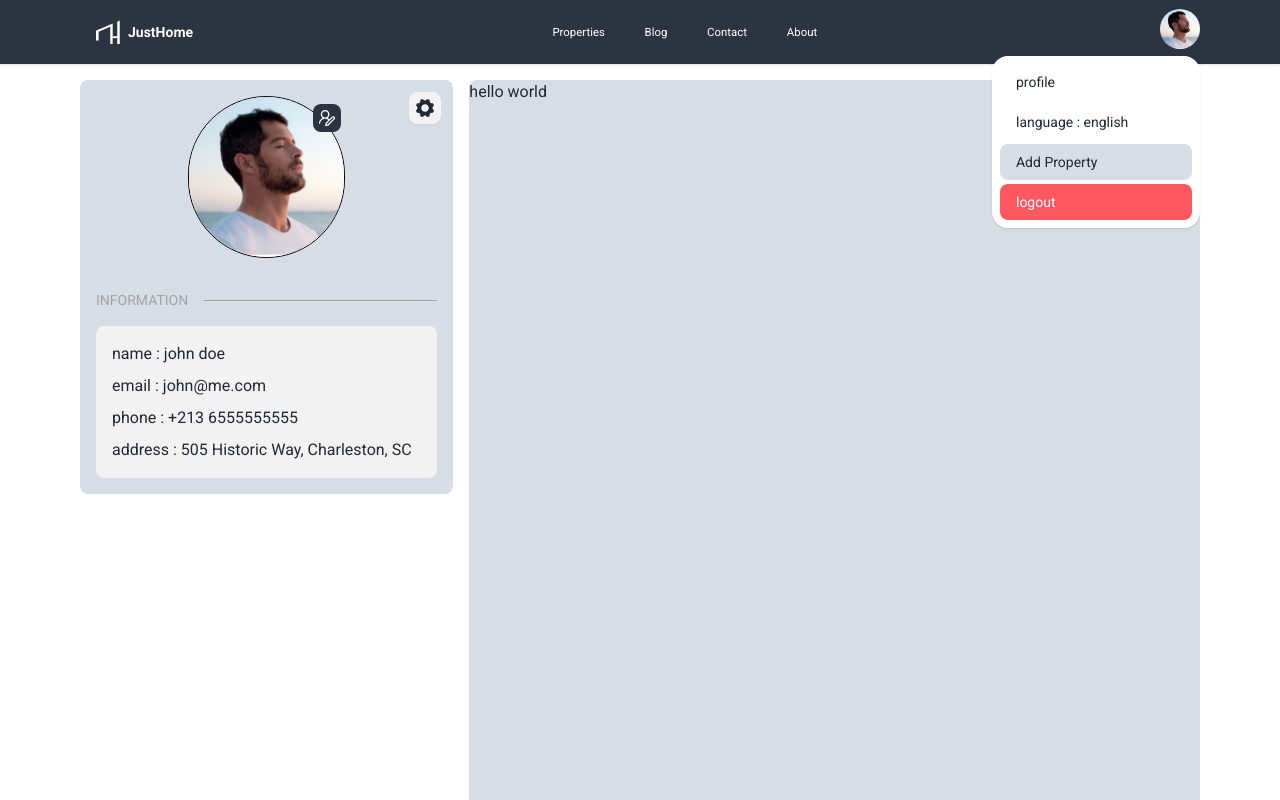
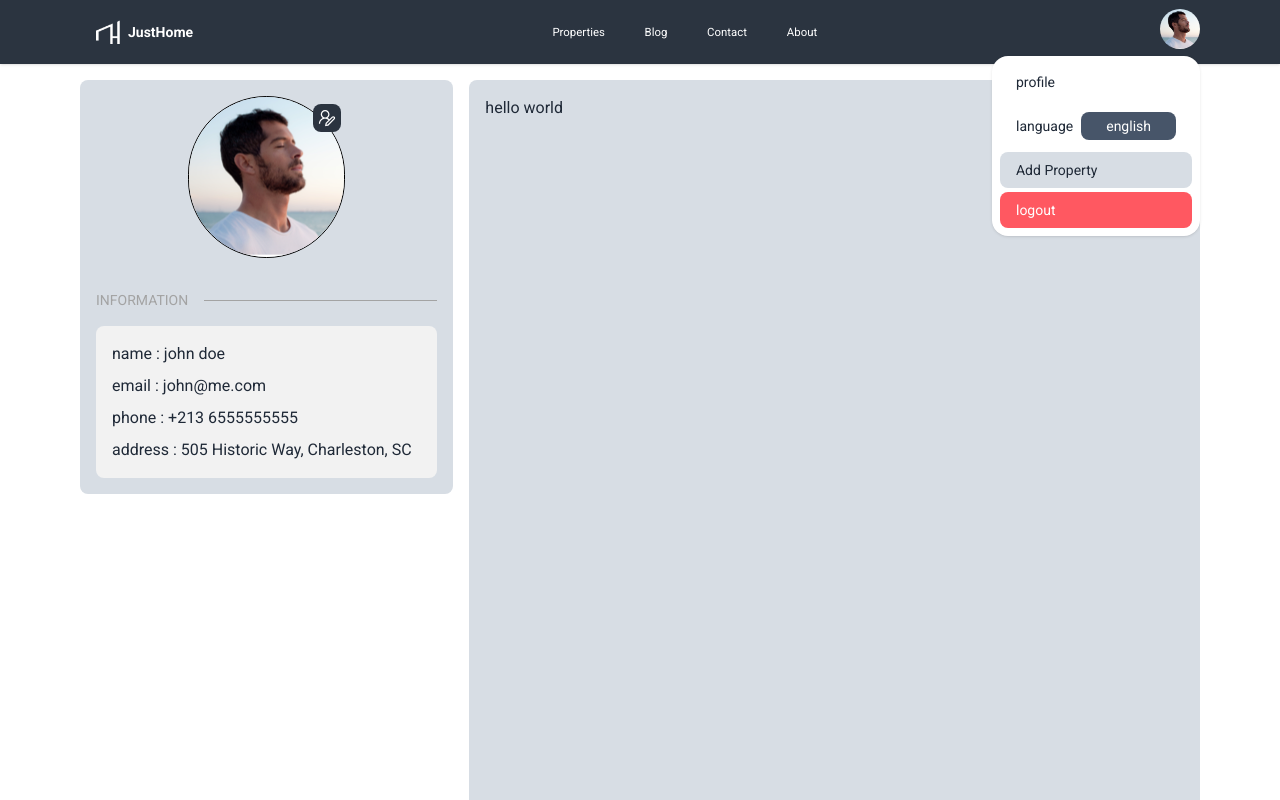
Before and after one commit to faroukq1/Just-Home, a React (Vite) app in the folder front-end/: page /profile in a window 1280 px wide. Both pictures are taken after a click on the button 1179 px from the left and 28 px from the top of the page. Shown: the top 800 px of the page. Built offline with nearby package versions, Linux system fonts and the light colour scheme.

Commit message:
fix navbar styling

```diff
--- a/front-end/src/component/global/navbar/Navbar.tsx
+++ b/front-end/src/component/global/navbar/Navbar.tsx
@@ -28,7 +28,12 @@ const Navbar = () => {
               <Link to="/profile">profile</Link>
             </li>
             <li>
-              <Link to="/">language : english</Link>
+              <Link to="/">
+                language
+                <span className="w-full bg-slate-600 p-1 rounded-lg text-center text-white">
+                  english
+                </span>
+              </Link>
             </li>
             <li>
               <Link to="/add" className="bg-neutral-content">
--- a/front-end/src/component/profile/ProfileInformation.tsx
+++ b/front-end/src/component/profile/ProfileInformation.tsx
@@ -1,13 +1,9 @@
 import image from "../../assets/profilepic.png";
-import { IoIosSettings } from "react-icons/io";
 import { LiaUserEditSolid } from "react-icons/lia";
 
 const ProfileInformation = () => {
   return (
     <div className="relative w-1/3 h-fit p-4 bg-neutral-content rounded-lg flex flex-col justify-center gap-4">
-      <button className="absolute top-3 right-3 btn btn-square btn-sm">
-        <IoIosSettings className="text-2xl" />
-      </button>
       <div className="relative w-full grid place-items-center">
         <img
           src={image}
--- a/front-end/src/pages/Profile.tsx
+++ b/front-end/src/pages/Profile.tsx
@@ -4,7 +4,7 @@ const Profile = () => {
   return (
     <div className="h-screen align-element flex gap-4 p-4">
       <ProfileInformation />
-      <div className="flex-1 bg-neutral-content rounded-lg">
+      <div className="p-4 flex-1 bg-neutral-content rounded-lg">
         <h1>hello world</h1>
       </div>
     </div>
```
